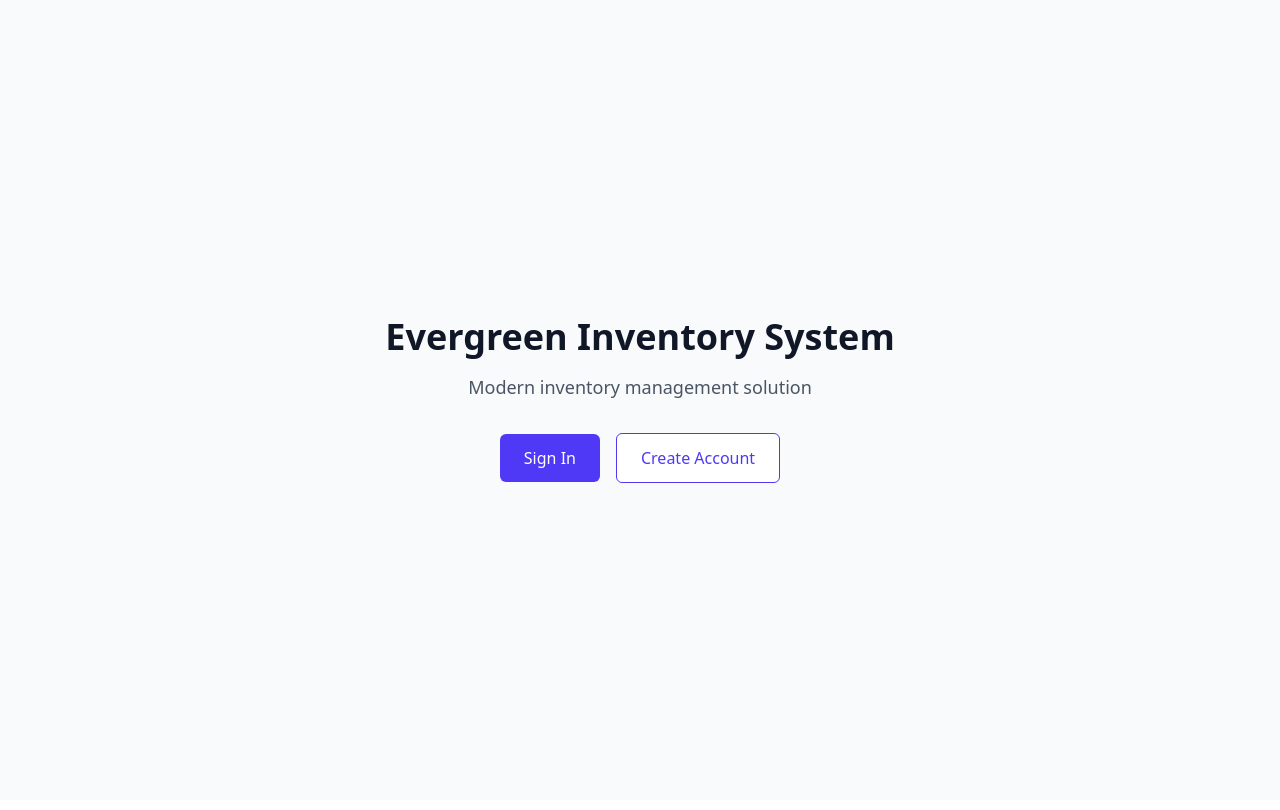
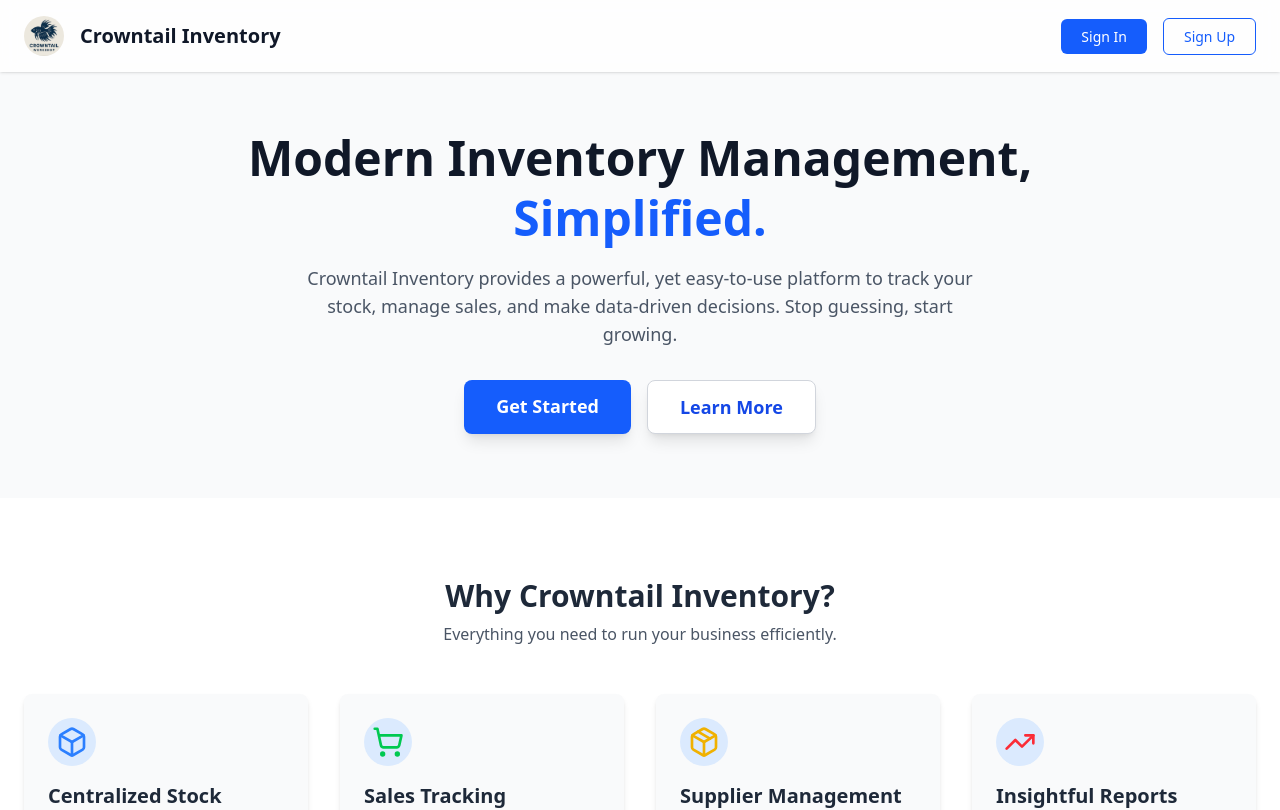
Before and after one commit to Mirelda/evergreen-inventory-system, a Next.js app: page / in a window 1280 px wide. Shown: the top 810 px of the page. Built offline with nearby package versions, Linux system fonts and the light colour scheme.

Commit message:
feat(ui): Create modern landing page
- Replaced the default home page with a new, professional landing page.
- Utilizes the 'CrowntailLogo.png' and provides an overview of the application's features.
- Updated 'middleware.js' to make the landing page public by only protecting '/dashboard/*' routes.

```diff
--- a/app/page.js
+++ b/app/page.js
@@ -1,31 +1,107 @@
-import React from "react";
-import Link from "next/link";
+import Image from 'next/image';
+import Link from 'next/link';
+import { Box, Package, ShoppingCart, TrendingUp } from 'lucide-react';
 
-export default function Home() {
+export default function LandingPage() {
   return (
-    <div className="flex items-center justify-center min-h-screen flex-col bg-gray-50">
-      <div className="text-center">
-        <h1 className="text-4xl font-bold text-gray-900 mb-4">
-          Evergreen Inventory System
-        </h1>
-        <p className="text-lg text-gray-600 mb-8">
-          Modern inventory management solution
-        </p>
-        <div className="space-x-4">
-          <Link
-            href="/login"
-            className="inline-block bg-indigo-600 text-white px-6 py-3 rounded-md font-medium hover:bg-indigo-700 transition-colors"
-          >
-            Sign In
-          </Link>
-          <Link
-            href="/register"
-            className="inline-block bg-white text-indigo-600 px-6 py-3 rounded-md font-medium border border-indigo-600 hover:bg-indigo-50 transition-colors"
-          >
-            Create Account
-          </Link>
+    <div className="min-h-screen bg-gray-50 dark:bg-gray-900 text-gray-800 dark:text-gray-200">
+      {/* Header */}
+      <header className="fixed top-0 left-0 w-full bg-white/80 dark:bg-gray-900/80 backdrop-blur-sm z-10 shadow-sm">
+        <div className="container mx-auto px-6 py-4 flex justify-between items-center">
+          <div className="flex items-center space-x-4">
+            <Image
+              src="/CrowntailLogo.png"
+              alt="Crowntail Workshop Logo"
+              width={40}
+              height={40}
+              className="rounded-full"
+            />
+            <h1 className="text-xl font-bold text-gray-900 dark:text-white">
+              Crowntail Inventory
+            </h1>
+          </div>
+          <nav className="space-x-4">
+            <Link href="/login" className="px-5 py-2 text-sm font-medium text-white bg-blue-600 rounded-md hover:bg-blue-700 transition-colors">
+                Sign In
+            </Link>
+            <Link href="/register" className="px-5 py-2 text-sm font-medium text-blue-600 border border-blue-600 rounded-md hover:bg-blue-50 dark:hover:bg-gray-800 transition-colors">
+                Sign Up
+            </Link>
+          </nav>
         </div>
-      </div>
+      </header>
+
+      {/* Hero Section */}
+      <main className="pt-32 pb-16">
+        <div className="container mx-auto px-6 text-center">
+          <h2 className="text-4xl md:text-5xl font-extrabold text-gray-900 dark:text-white leading-tight">
+            Modern Inventory Management, <br />
+            <span className="text-blue-600">Simplified.</span>
+          </h2>
+          <p className="mt-4 max-w-2xl mx-auto text-lg text-gray-600 dark:text-gray-400">
+            Crowntail Inventory provides a powerful, yet easy-to-use platform to track your stock, manage sales, and make data-driven decisions. Stop guessing, start growing.
+          </p>
+          <div className="mt-8 flex justify-center space-x-4">
+            <Link href="/dashboard" className="px-8 py-3 text-lg font-semibold text-white bg-blue-600 rounded-lg hover:bg-blue-700 shadow-lg transition-transform transform hover:scale-105">
+                Get Started
+            </Link>
+            <a href="#features" className="px-8 py-3 text-lg font-semibold text-blue-700 bg-white border border-gray-300 rounded-lg hover:bg-gray-100 dark:bg-gray-800 dark:text-gray-200 dark:border-gray-700 shadow-lg transition-transform transform hover:scale-105">
+                Learn More
+            </a>
+          </div>
+        </div>
+      </main>
+
+      {/* Features Section */}
+      <section id="features" className="py-20 bg-white dark:bg-gray-800">
+        <div className="container mx-auto px-6">
+          <div className="text-center mb-12">
+            <h3 className="text-3xl font-bold">Why Crowntail Inventory?</h3>
+            <p className="text-gray-600 dark:text-gray-400 mt-2">Everything you need to run your business efficiently.</p>
+          </div>
+          <div className="grid grid-cols-1 md:grid-cols-2 lg:grid-cols-4 gap-8">
+            <FeatureCard
+              icon={<Box size={32} className="text-blue-500" />}
+              title="Centralized Stock"
+              description="Keep track of all your products in one place. Never lose sight of your inventory levels."
+            />
+            <FeatureCard
+              icon={<ShoppingCart size={32} className="text-green-500" />}
+              title="Sales Tracking"
+              description="Record every sale and automatically update your stock levels in real-time."
+            />
+            <FeatureCard
+              icon={<Package size={32} className="text-yellow-500" />}
+              title="Supplier Management"
+              description="Manage your suppliers and purchase orders seamlessly to keep your stock flowing."
+            />
+            <FeatureCard
+              icon={<TrendingUp size={32} className="text-red-500" />}
+              title="Insightful Reports"
+              description="Generate powerful reports to understand your sales trends and inventory performance."
+            />
+          </div>
+        </div>
+      </section>
+
+      {/* Footer */}
+      <footer className="py-8 bg-gray-100 dark:bg-gray-900">
+        <div className="container mx-auto px-6 text-center text-gray-600 dark:text-gray-400">
+          <p>&copy; {new Date().getFullYear()} Crowntail Workshop. All rights reserved.</p>
+        </div>
+      </footer>
     </div>
   );
 }
+
+function FeatureCard({ icon, title, description }) {
+  return (
+    <div className="bg-gray-50 dark:bg-gray-700 p-6 rounded-lg shadow-md hover:shadow-xl transition-shadow">
+      <div className="flex items-center justify-center h-12 w-12 rounded-full bg-blue-100 dark:bg-blue-900/50 mb-4">
+        {icon}
+      </div>
+      <h4 className="text-xl font-semibold mb-2">{title}</h4>
+      <p className="text-gray-600 dark:text-gray-400">{description}</p>
+    </div>
+  );
+}
--- a/middleware.js
+++ b/middleware.js
@@ -64,18 +64,10 @@ export default withAuth(
 );
 
 export const config = {
-  matcher: [
-    /*
-     * Match all request paths except for the ones starting with:
-     * - api (API routes)
-     * - _next/static (static files)
-     * - _next/image (image optimization files)
-     * - favicon.ico (favicon file)
-     * - login (login page)
-     * - register (register page)
-     * - forgot-password (password reset request page)
-     * - reset-password (password reset page)
-     */
-    "/((?!api|_next/static|_next/image|favicon.ico|login|register|forgot-password|reset-password).*)",
-  ],
+  /*
+   * Match all request paths under /dashboard.
+   * This protects all dashboard pages and their subpages,
+   * while leaving public pages like the landing page, login, and register accessible.
+   */
+  matcher: ["/dashboard/:path*"],
 };
```
Also changed, not shown: public/CrowntailLogo.png (added).
